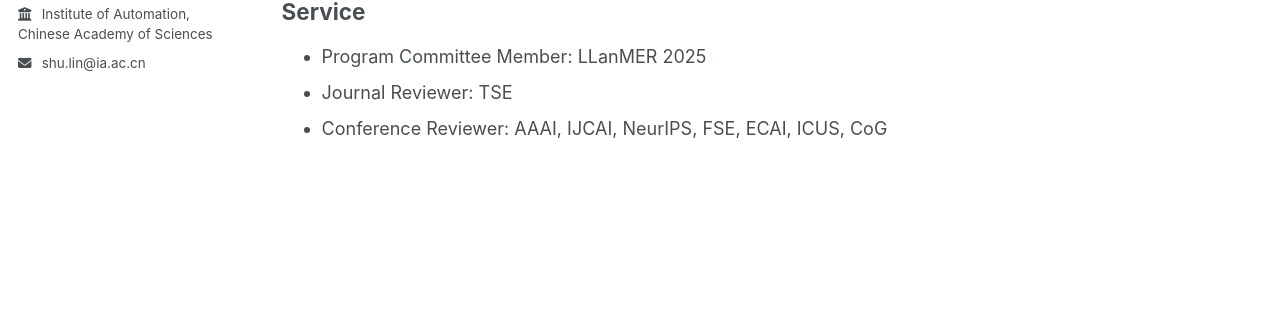
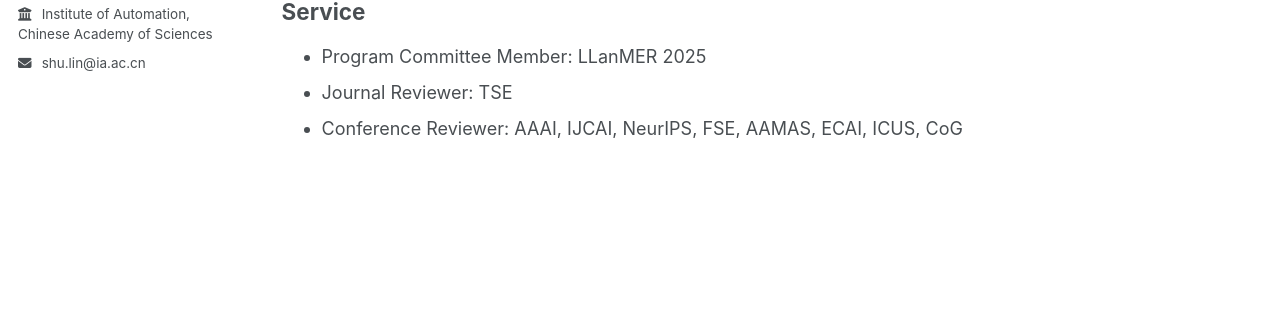
Before and after one commit to linshu-casia/linshu-casia.github.io, a Jekyll site: the page built from _pages/resume.md, in a window 1280 px wide and 900 px high, scrolled down 1993 px. Shown: the part 414-725 px from the top of the window. Built offline with Jekyll 4.4.1, drawn with Linux system fonts in a browser that asks for light colours; a script that is not in the unit is left out.

Commit message:
加入AAMAS审稿

```diff
--- a/_pages/resume.md
+++ b/_pages/resume.md
@@ -34,7 +34,7 @@ Service
 ------
 * Program Committee Member: LLanMER 2025
 * Journal Reviewer: TSE
-* Conference Reviewer: AAAI, IJCAI, NeurIPS, FSE, ECAI, ICUS, CoG
+* Conference Reviewer: AAAI, IJCAI, NeurIPS, FSE, AAMAS, ECAI, ICUS, CoG
 
 <!-- Talks
 ------
```
